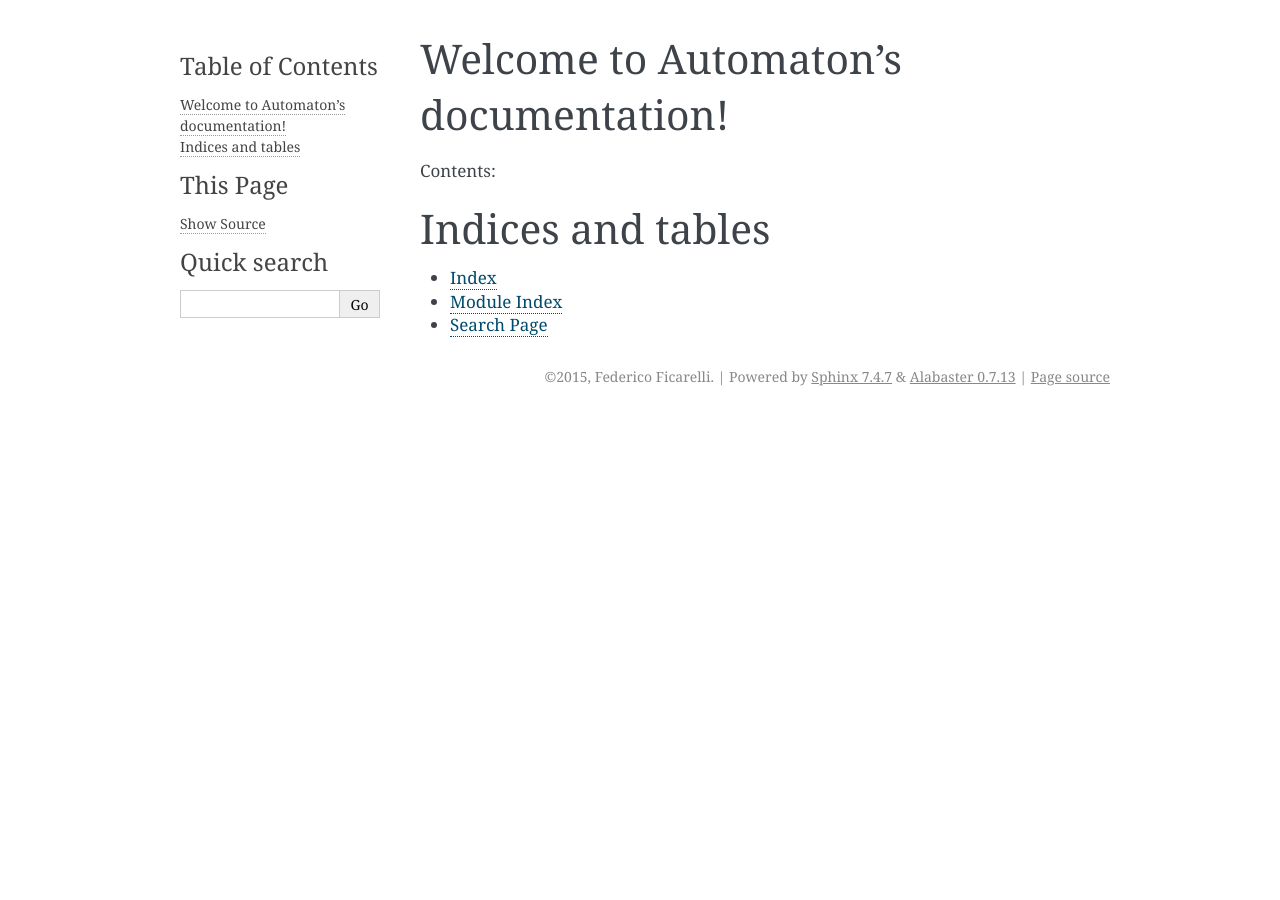
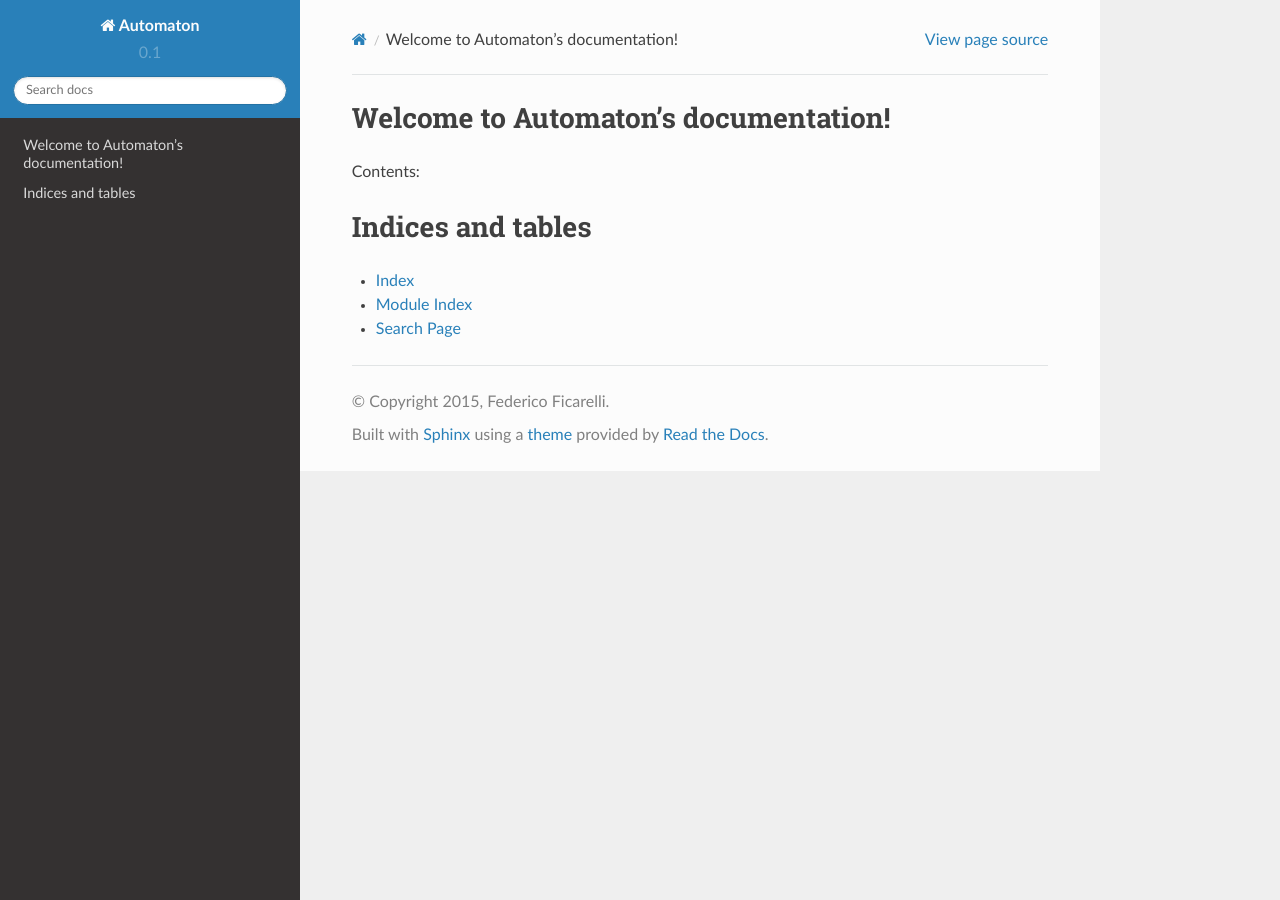
Before and after one commit to nazavode/automaton, a Sphinx documentation site: the page built from docs/source/index.rst, in a window 1280 px wide. Built offline with Sphinx 7.4.7 and the Read the Docs theme 2.0.0, drawn with Linux system fonts in a browser that asks for light colours.

Commit message:
Fixed Sphinx configuration.

```diff
--- a/docs/source/conf.py
+++ b/docs/source/conf.py
@@ -17,6 +17,9 @@
 import os
 import shlex
 
+sys.path.append(os.path.join(os.path.dirname(__file__), "..", ".."))
+from automaton import VERSION, VERSION_INFO
+
 # If extensions (or modules to document with autodoc) are in another directory,
 # add these directories to sys.path here. If the directory is relative to the
 # documentation root, use os.path.abspath to make it absolute, like shown here.
@@ -32,9 +35,12 @@
 # ones.
 extensions = [
     'sphinx.ext.autodoc',
+    'sphinx.ext.napoleon',
     'sphinx.ext.doctest',
+    'sphinx.ext.todo',
+    'sphinx.ext.coverage',
+    'sphinx.ext.viewcode',
     'sphinx.ext.intersphinx',
-    'sphinx.ext.viewcode',
 ]
 
 # Add any paths that contain templates here, relative to this directory.
@@ -61,9 +67,9 @@
 # built documents.
 #
 # The short X.Y version.
-version = '0.1'
+version = "{}.{}".format(VERSION_INFO.major, VERSION_INFO.minor)
 # The full version, including alpha/beta/rc tags.
-release = '0.1'
+release = VERSION
 
 # The language for content autogenerated by Sphinx. Refer to documentation
 # for a list of supported languages.
@@ -114,7 +120,15 @@
 
 # The theme to use for HTML and HTML Help pages.  See the documentation for
 # a list of builtin themes.
-html_theme = 'alabaster'
+on_rtd = os.environ.get('READTHEDOCS', None) == 'True'
+if not on_rtd:  # only import and set the theme if we're building docs locally
+    try:
+        import sphinx_rtd_theme
+        html_theme = 'sphinx_rtd_theme'
+        html_theme_path = [sphinx_rtd_theme.get_html_theme_path()]
+    except ImportError:
+        # use default module
+        pass
 
 # Theme options are theme-specific and customize the look and feel of a theme
 # further.  For a list of options available for each theme, see the
@@ -206,7 +220,7 @@
 #html_search_scorer = 'scorer.js'
 
 # Output file base name for HTML help builder.
-htmlhelp_basename = 'Automatondoc'
+htmlhelp_basename = 'automatondoc'
 
 # -- Options for LaTeX output ---------------------------------------------
 
```
